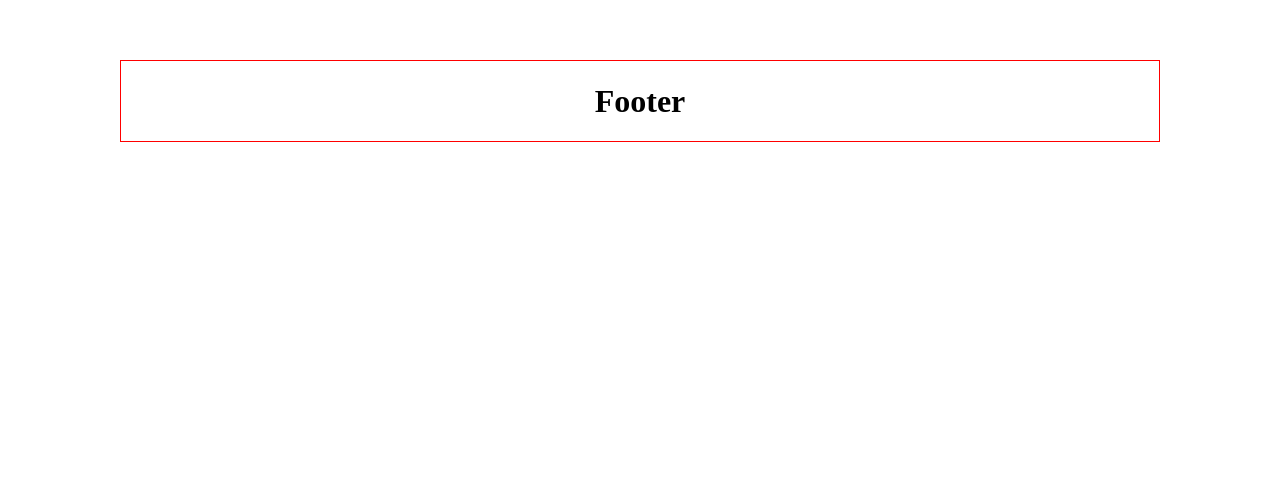
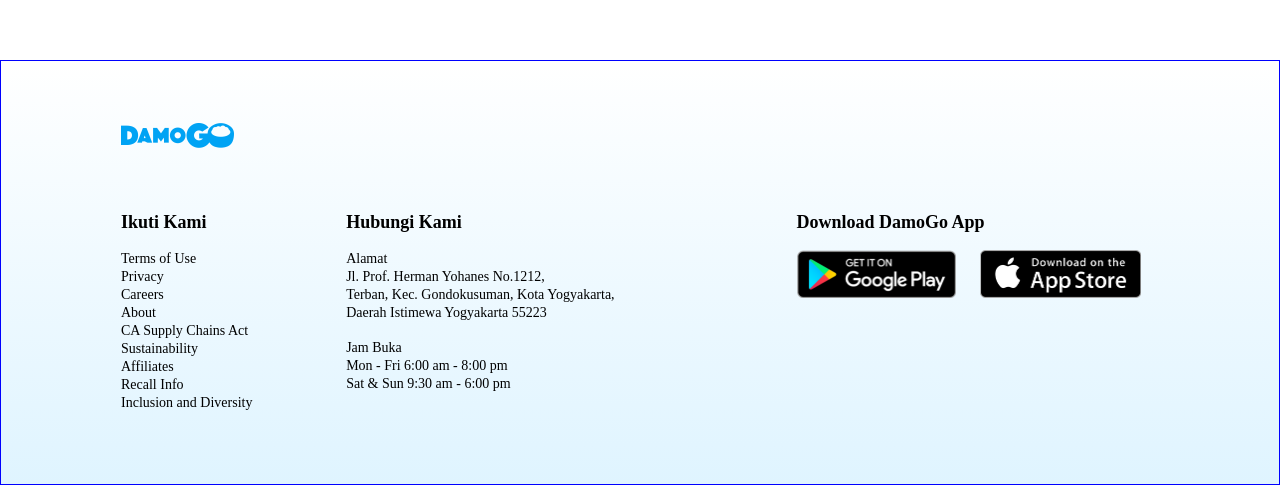
Before and after one commit to dawimuhammad/dmg-fr-eng, a React (Create React App) app: page / in a window 1280 px wide. Shown: the part 2044-2529 px from the top of the page. Before the commit the page ends 2186 px from the top, so only its background shows below. Built offline with nearby package versions, Linux system fonts and the light colour scheme.

Commit message:
feature-footer: added section component footer

```diff
--- a/src/App.css
+++ b/src/App.css
@@ -1,5 +1,9 @@
 * {
   font-family: "SF Compact Display";
+}
+
+p {
+  margin: 0;
 }
 
 .root {
@@ -26,3 +30,7 @@
   box-sizing: border-box;
   border-radius: 100px;
 }
+
+.logo-damogo {
+  width: 113px;
+}
--- a/src/App.js
+++ b/src/App.js
@@ -17,8 +17,8 @@ const App = () => {
       >
         <Header />
         <Contents />
-        <Footer />
       </Grid>
+      <Footer />
     </div>
   )
 };
--- /dev/null
+++ b/src/Components/Footer/index.css
@@ -0,0 +1,31 @@
+.footer-root {
+  padding-top: 62px;
+  padding-bottom: 72px;
+  padding-left: 120px;
+  background: linear-gradient(180deg, rgba(223, 244, 255, 0) 0%, #DFF4FF 100%);
+}
+
+.footer-root .icon-googleplay {
+  width: 159.03px;
+  height: 48px;
+}
+
+.footer-root .icon-appstore {
+  width: 161.26px;
+  height: 48px;
+  margin-left: 24.25px;
+}
+
+.footer-root p {
+  font-style: normal;
+  font-weight: normal;
+  font-size: 14px;
+  line-height: 18px;
+}
+
+.footer-root p.subtitle {
+  font-weight: bold;
+  font-size: 18px;
+  line-height: 21px;
+  margin-bottom: 17px;
+}
--- a/src/Components/Footer/index.js
+++ b/src/Components/Footer/index.js
@@ -1,7 +1,11 @@
 import { Grid } from '@material-ui/core';
+import LogoDamogo from '../Assets/logo-damogo.png';
+import IconGooglePlay from '../Assets/icon-googleplay.png';
+import IconAppstore from '../Assets/icon-app-store.png';
+import './index.css';
 
 const FooterStyles = {
-  border: "1px solid red"
+  border: "1px solid blue"
 };
 
 const Footer = () => {
@@ -9,10 +13,44 @@ const Footer = () => {
     <Grid
       container
       direction="column"
-      alignItems="center"
+      className="footer-root"
       style={FooterStyles}
     >
-      <h1>Footer</h1>
+      <Grid item>
+        <img className="logo-damogo" src={LogoDamogo} alt="DamoGo" />
+      </Grid>
+      <Grid item container direction="row" style={{ marginTop: "60px" }}>
+        <Grid item container xs={7}>
+          <Grid item xs={4}>
+            <p className="subtitle">Ikuti Kami</p>
+            <p>Terms of Use</p>
+            <p>Privacy</p>
+            <p>Careers</p>
+            <p>About</p>
+            <p>CA Supply Chains Act</p>
+            <p>Sustainability</p>
+            <p>Affiliates</p>
+            <p>Recall Info</p>
+            <p>Inclusion and Diversity</p>
+          </Grid>
+          <Grid item>
+            <p className="subtitle">Hubungi Kami</p>
+            <p style={{ fontWeight: "500" }}>Alamat</p>
+            <p>Jl. Prof. Herman Yohanes No.1212,</p>
+            <p>Terban, Kec. Gondokusuman, Kota Yogyakarta,</p>
+            <p>Daerah Istimewa Yogyakarta 55223</p>
+            <p style={{ marginTop: "17px", fontWeight: "500" }}>Jam Buka</p>
+            <p>Mon - Fri 6:00 am - 8:00 pm</p>
+            <p>Sat & Sun 9:30 am - 6:00 pm</p>
+          </Grid>
+        </Grid>
+        <Grid item xs={5}>
+          <p className="subtitle">Download DamoGo App</p>
+          <img className="icon-googleplay" src={IconGooglePlay} alt="Google Play"/>
+          <img className="icon-appstore" src={IconAppstore} alt="App Store"/>
+        </Grid>
+
+      </Grid>
     </Grid>
   )
 };
--- a/src/Components/Header/index.css
+++ b/src/Components/Header/index.css
@@ -1,9 +1,5 @@
 .header-root {
   margin-top: 37px;
-}
-
-.logo-damogo {
-  width: 113px;
 }
 
 .top-anchor {
```
Also changed, not shown: src/Components/Assets/icon-app-store.png (added), src/Components/Assets/icon-googleplay.png (added).
